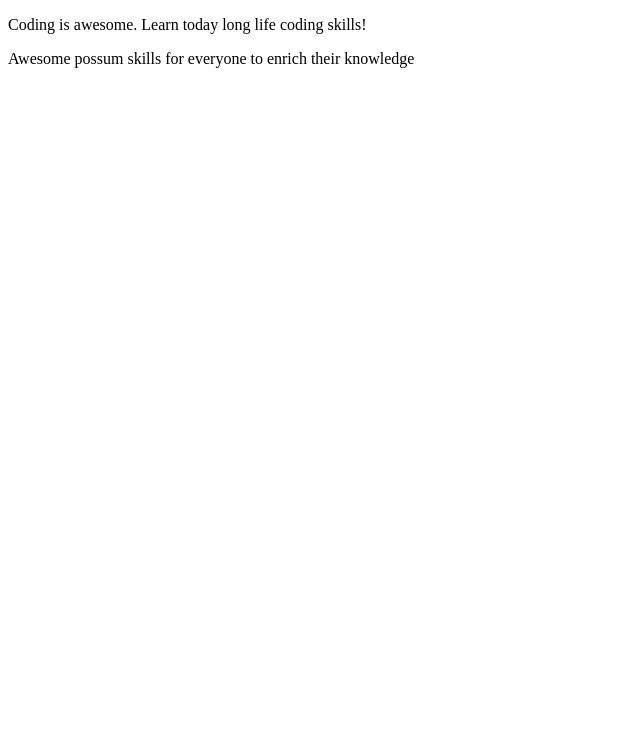
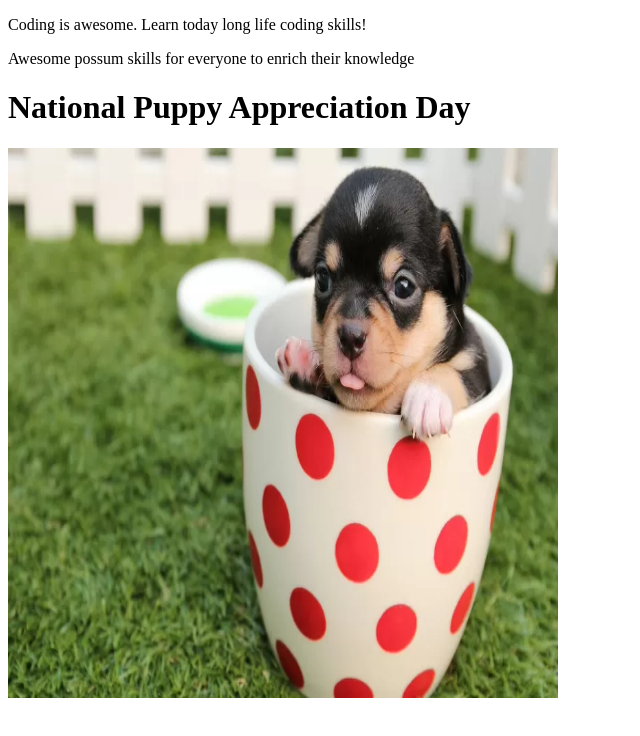
Before and after one commit to swoopstyle/M44-GH-LIVE-LI-V2, a plain HTML site: page index.html in a window 1280 px wide. Shown: the whole page, without its empty margins (0-640 px from the left). Drawn offline with Linux system fonts and the light colour scheme.

Commit message:
added images

```diff
--- a/index.html
+++ b/index.html
@@ -4,7 +4,7 @@
   <meta charset="UTF-8">
   <meta http-equiv="X-UA-Compatible" content="IE=edge">
   <meta name="viewport" content="width=device-width, initial-scale=1.0">
-  <title>Doc Example</title>
+  <title>Website Example</title>
 </head>
 
 
@@ -15,6 +15,8 @@
   <p>Awesome possum skills for everyone to enrich their knowledge
   </p>
 
+<h1>National Puppy Appreciation Day</h1>
+<img src="./images/puppyteacup.jpeg" alt="puppyteacup" width="550" height="550">
 </body>
 
 </html>
```
Also changed, not shown: images/puppyteacup.jpeg (added).
